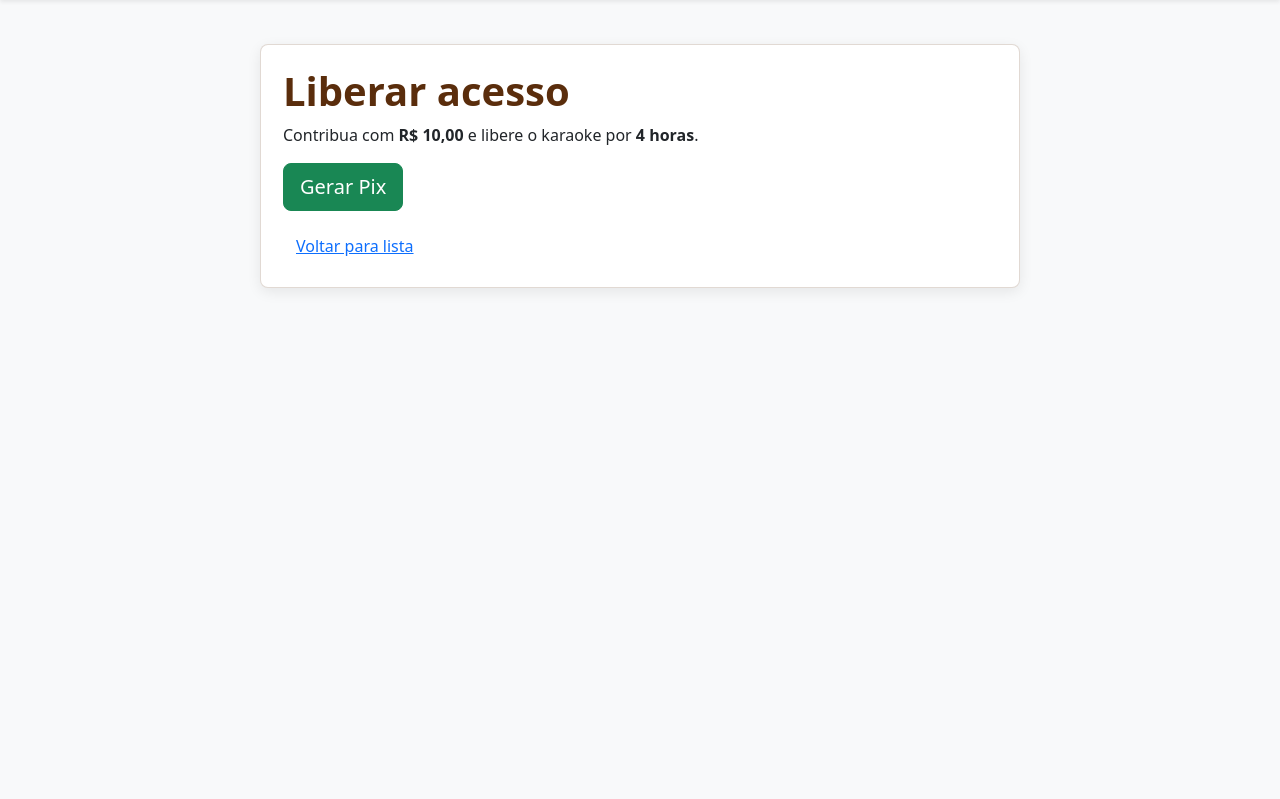
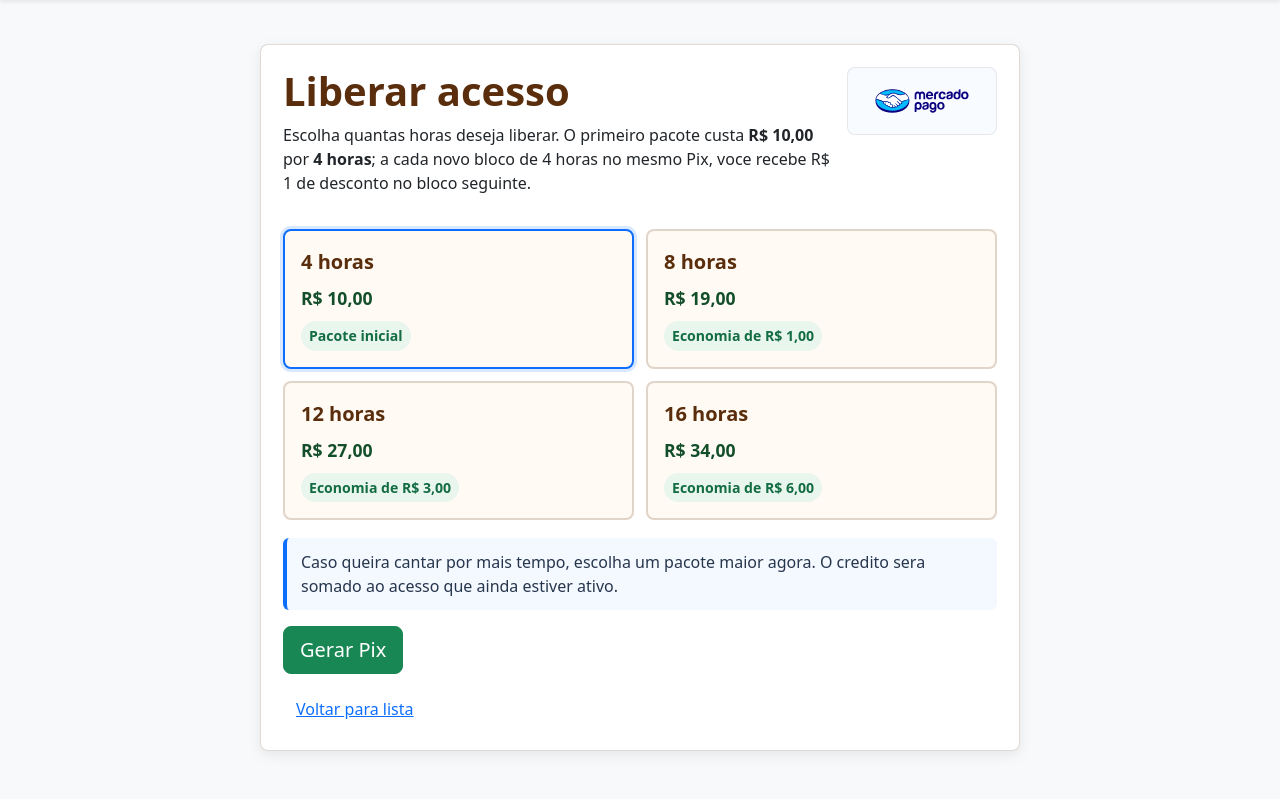
Before and after one commit to denilsonrgama/karaoke_frontend, a Django app: page /pagamento/ in a window 1280 px wide. Shown: the part 58-857 px from the top of the page. Before the commit the page ends 347 px from the top, so only its background shows below. Run offline with Django 5.2, Linux system fonts and the light colour scheme; the visitor is signed in with stand-in values (Sample User, id 1); data comes from the database, SQL or seed files in the repository; data that the repository does not hold is empty.

Commit message:
Improve payment packages and trial limit message

```diff
--- a/musicas/views.py
+++ b/musicas/views.py
@@ -75,8 +75,8 @@ def user_can_access_music(user, codigo):
 
 def limit_reached_response(request, json_response=False):
     message = (
-        "Voce ja usou suas musicas iniciais. "
-        "Para continuar cantando, faca a contribuicao via Pix."
+        "Voce ja utilizou todas as musicas do periodo de teste gratuito. "
+        "Para continuar, pedimos contribuir com desenvolvimento de nosso site clicando aqui."
     )
     if json_response:
         return JsonResponse(
--- a/payments/templates/payments/payment_page.html
+++ b/payments/templates/payments/payment_page.html
@@ -1,4 +1,5 @@
 {% extends "base.html" %}
+{% load static %}
 
 {% block title %}Liberar acesso{% endblock %}
 
@@ -18,6 +19,101 @@
   color: #5a2d0c;
   font-weight: 900;
   margin-bottom: 8px;
+}
+
+.payment-header {
+  display: flex;
+  align-items: flex-start;
+  justify-content: space-between;
+  gap: 16px;
+  margin-bottom: 16px;
+}
+
+.mp-trust {
+  display: flex;
+  align-items: center;
+  justify-content: center;
+  min-width: 150px;
+  padding: 8px 12px;
+  border: 1px solid rgba(0,0,0,.08);
+  border-radius: 8px;
+  background: #f8fbff;
+}
+
+.mp-trust img {
+  display: block;
+  width: 128px;
+  max-width: 100%;
+  height: auto;
+}
+
+.package-grid {
+  display: grid;
+  grid-template-columns: repeat(2, minmax(0, 1fr));
+  gap: 12px;
+  margin: 18px 0;
+}
+
+.package-card {
+  position: relative;
+}
+
+.package-card input {
+  position: absolute;
+  opacity: 0;
+  pointer-events: none;
+}
+
+.package-card label {
+  display: block;
+  min-height: 136px;
+  padding: 16px;
+  border: 2px solid rgba(90,45,12,.18);
+  border-radius: 8px;
+  background: #fffaf3;
+  cursor: pointer;
+  transition: border-color .15s ease, box-shadow .15s ease, transform .15s ease;
+}
+
+.package-card input:checked + label {
+  border-color: #0d6efd;
+  box-shadow: 0 0 0 3px rgba(13,110,253,.16);
+}
+
+.package-card label:hover {
+  transform: translateY(-1px);
+}
+
+.package-hours {
+  color: #5a2d0c;
+  font-size: 1.25rem;
+  font-weight: 900;
+}
+
+.package-price {
+  margin-top: 8px;
+  color: #134e2b;
+  font-size: 1.1rem;
+  font-weight: 800;
+}
+
+.package-discount {
+  display: inline-block;
+  margin-top: 10px;
+  padding: 4px 8px;
+  border-radius: 999px;
+  background: #e8f6ee;
+  color: #146c43;
+  font-size: .88rem;
+  font-weight: 800;
+}
+
+.payment-note {
+  padding: 12px 14px;
+  border-left: 4px solid #0d6efd;
+  border-radius: 6px;
+  background: #f4f8ff;
+  color: #26364d;
 }
 
 .pix-code {
@@ -40,14 +136,38 @@
   padding: 10px;
   background: #fff;
 }
+
+@media (max-width: 640px) {
+  .payment-header {
+    display: block;
+  }
+
+  .mp-trust {
+    margin-top: 12px;
+    justify-content: flex-start;
+  }
+
+  .package-grid {
+    grid-template-columns: 1fr;
+  }
+}
 </style>
 
 <div class="payment-shell">
-  <h1>Liberar acesso</h1>
-  <p>
-    Contribua com <strong>R$ {{ site_config.contribution_amount }}</strong> e libere o karaoke por
-    <strong>{{ site_config.paid_access_hours }} horas</strong>.
-  </p>
+  <div class="payment-header">
+    <div>
+      <h1>Liberar acesso</h1>
+      <p>
+        Escolha quantas horas deseja liberar. O primeiro pacote custa
+        <strong>R$ {{ site_config.contribution_amount }}</strong> por
+        <strong>{{ site_config.paid_access_hours }} horas</strong>; a cada novo bloco de
+        {{ site_config.paid_access_hours }} horas no mesmo Pix, voce recebe R$ 1 de desconto no bloco seguinte.
+      </p>
+    </div>
+    <div class="mp-trust" aria-label="Pagamento seguro via Mercado Pago">
+      <img src="{% static 'payments/mercado-pago.svg' %}" alt="Mercado Pago">
+    </div>
+  </div>
 
   {% if request.user.access_expires_at %}
     <div class="alert alert-success">
@@ -57,7 +177,9 @@
 
   {% if payment and payment.qr_code %}
     <div class="alert alert-info" id="paymentStatus">
-      Pagamento aguardando Pix. Assim que for aprovado, seu acesso sera liberado automaticamente.
+      Pix de <strong>R$ {{ payment.amount }}</strong> para liberar
+      <strong>{{ payment.access_hours }} horas</strong> aguardando pagamento. Assim que for aprovado,
+      seu acesso sera liberado automaticamente.
     </div>
 
     {% if payment.qr_code_base64 %}
@@ -78,6 +200,31 @@
   {% else %}
     <form method="post" action="{% url 'payments:create_payment' %}">
       {% csrf_token %}
+      <div class="package-grid">
+        {% for option in package_options %}
+          <div class="package-card">
+            <input
+              type="radio"
+              name="package_blocks"
+              id="package{{ option.blocks }}"
+              value="{{ option.blocks }}"
+              {% if forloop.first %}checked{% endif %}
+            >
+            <label for="package{{ option.blocks }}">
+              <div class="package-hours">{{ option.hours }} horas</div>
+              <div class="package-price">R$ {{ option.amount }}</div>
+              {% if option.discount > 0 %}
+                <span class="package-discount">Economia de R$ {{ option.discount }}</span>
+              {% else %}
+                <span class="package-discount">Pacote inicial</span>
+              {% endif %}
+            </label>
+          </div>
+        {% endfor %}
+      </div>
+      <div class="payment-note mb-3">
+        Caso queira cantar por mais tempo, escolha um pacote maior agora. O credito sera somado ao acesso que ainda estiver ativo.
+      </div>
       <button type="submit" class="btn btn-success btn-lg">Gerar Pix</button>
     </form>
   {% endif %}
--- a/payments/views.py
+++ b/payments/views.py
@@ -1,4 +1,5 @@
 import json
+from decimal import Decimal
 
 from django.contrib import messages
 from django.contrib.auth.decorators import login_required
@@ -18,6 +19,9 @@ from .services import (
     validate_webhook_signature,
 )
 
+PACKAGE_BLOCK_LIMIT = 4
+MIN_PACKAGE_BLOCK_PRICE = Decimal("1.00")
+
 
 def current_pending_payment(user):
     return (
@@ -27,6 +31,37 @@ def current_pending_payment(user):
         .order_by("-created_at")
         .first()
     )
+
+
+def payment_package_options(site_config):
+    base_amount = site_config.contribution_amount
+    block_hours = site_config.paid_access_hours
+    options = []
+    total_amount = Decimal("0.00")
+
+    for blocks in range(1, PACKAGE_BLOCK_LIMIT + 1):
+        block_amount = max(base_amount - Decimal(blocks - 1), MIN_PACKAGE_BLOCK_PRICE)
+        total_amount += block_amount
+        regular_amount = base_amount * blocks
+        options.append(
+            {
+                "blocks": blocks,
+                "hours": block_hours * blocks,
+                "amount": total_amount.quantize(Decimal("0.01")),
+                "discount": (regular_amount - total_amount).quantize(Decimal("0.01")),
+                "block_amount": block_amount.quantize(Decimal("0.01")),
+            }
+        )
+    return options
+
+
+def selected_payment_package(site_config, raw_blocks):
+    try:
+        blocks = int(raw_blocks)
+    except (TypeError, ValueError):
+        blocks = 1
+    blocks = min(max(blocks, 1), PACKAGE_BLOCK_LIMIT)
+    return payment_package_options(site_config)[blocks - 1]
 
 
 def sync_payment_from_mercado_pago(payment, data):
@@ -46,12 +81,14 @@ def sync_payment_from_mercado_pago(payment, data):
 def payment_page(request):
     site_config = SiteConfiguration.get_solo()
     payment = current_pending_payment(request.user)
+    package_options = payment_package_options(site_config)
     return render(
         request,
         "payments/payment_page.html",
         {
             "site_config": site_config,
             "payment": payment,
+            "package_options": package_options,
         },
     )
 
@@ -62,10 +99,11 @@ def create_payment(request):
     site_config = SiteConfiguration.get_solo()
     payment = current_pending_payment(request.user)
     if payment is None:
+        package = selected_payment_package(site_config, request.POST.get("package_blocks"))
         payment = ContributionPayment.objects.create(
             user=request.user,
-            amount=site_config.contribution_amount,
-            access_hours=site_config.paid_access_hours,
+            amount=package["amount"],
+            access_hours=package["hours"],
             external_reference=make_external_reference(request.user.id),
         )
 
```
Also changed, not shown: musicas/templates/musicas/details.html (+9 -3 lines), musicas/templates/musicas/lista.html (+5 -3 lines), payments/static/payments/mercado-pago.svg (added).
